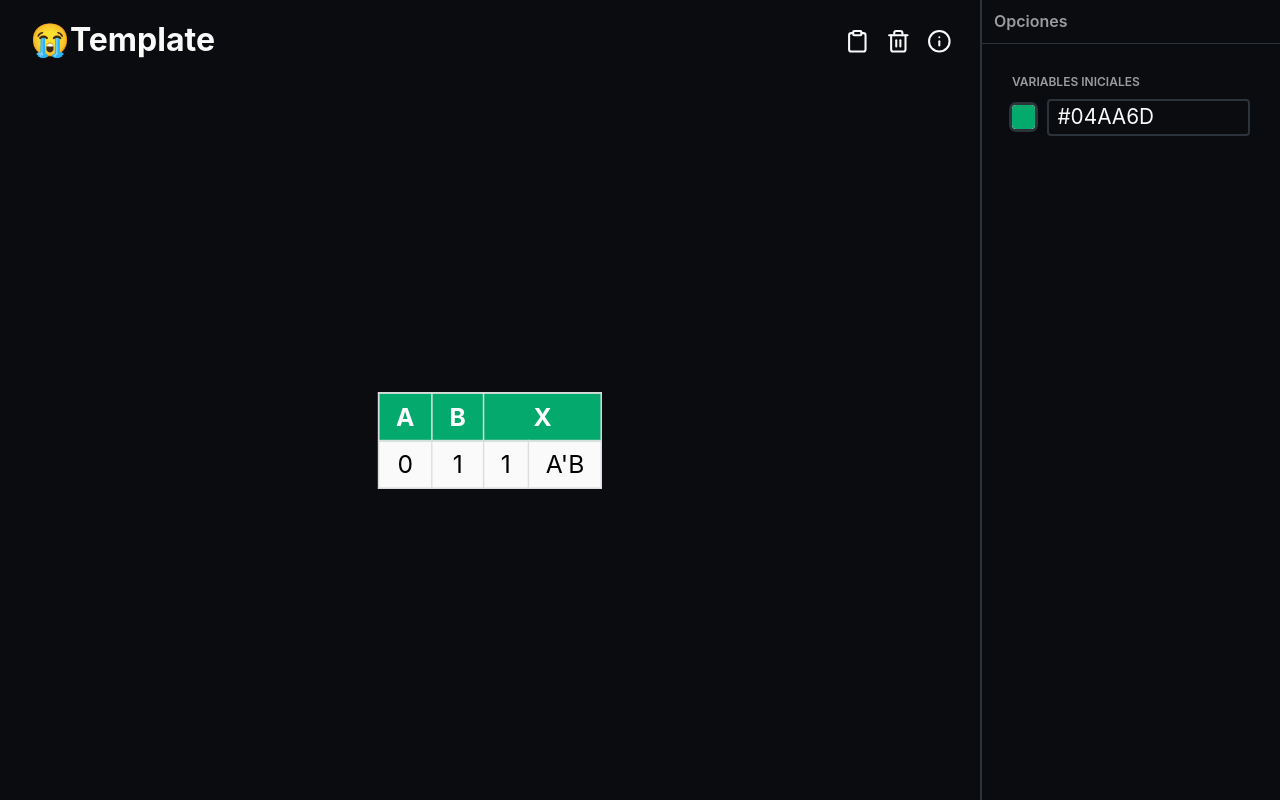
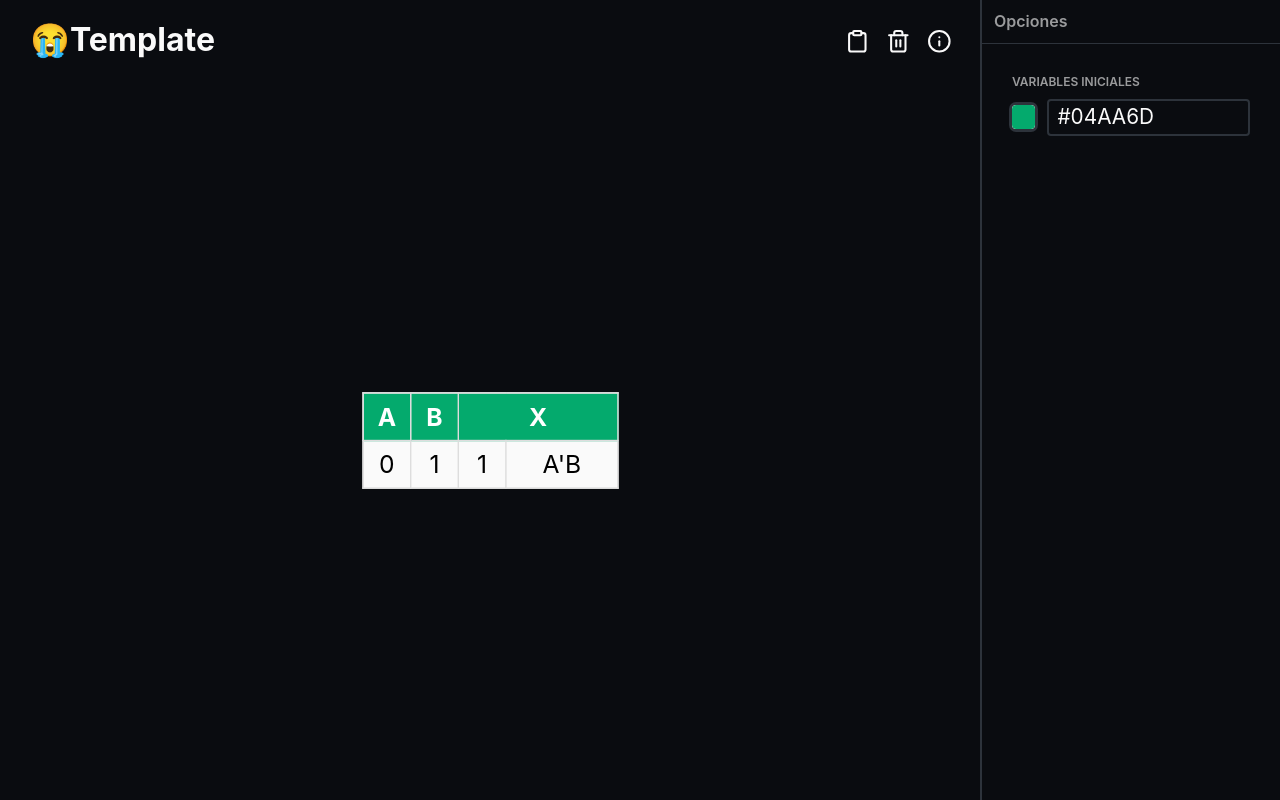
Before and after one commit to munozrc/truth-table-template, a React (Vite) app: page / in a window 1280 px wide. Built offline with nearby package versions, Linux system fonts and the light colour scheme.

Commit message:
change styles for table

```diff
--- a/src/components/Table/index.tsx
+++ b/src/components/Table/index.tsx
@@ -14,7 +14,7 @@ const Table = forwardRef<HTMLTableElement>((_props, ref) => {
           <td className={styles.td}>0</td>
           <td className={styles.td}>1</td>
           <td className={styles.td}>1</td>
-          <td className={styles.td}>A'B</td>
+          <td className={styles.td__expression}>A'B</td>
         </tr>
       </tbody>
     </table>
--- a/src/components/Table/styles.module.css
+++ b/src/components/Table/styles.module.css
@@ -5,9 +5,10 @@
   transform: scale(1.4);
 }
 
-.th, .td {
+.th, .td, .td__expression {
   border: 1px solid #ddd;
-  padding: 6px 12px;
+  width: 34px;
+  height: 34px;
 }
 
 .th {
@@ -15,6 +16,10 @@
   color: white;
 }
 
-.td {
+.td, .td__expression {
   text-align: center;
 }
+
+.td__expression {
+  width: 80px;
+}
```
